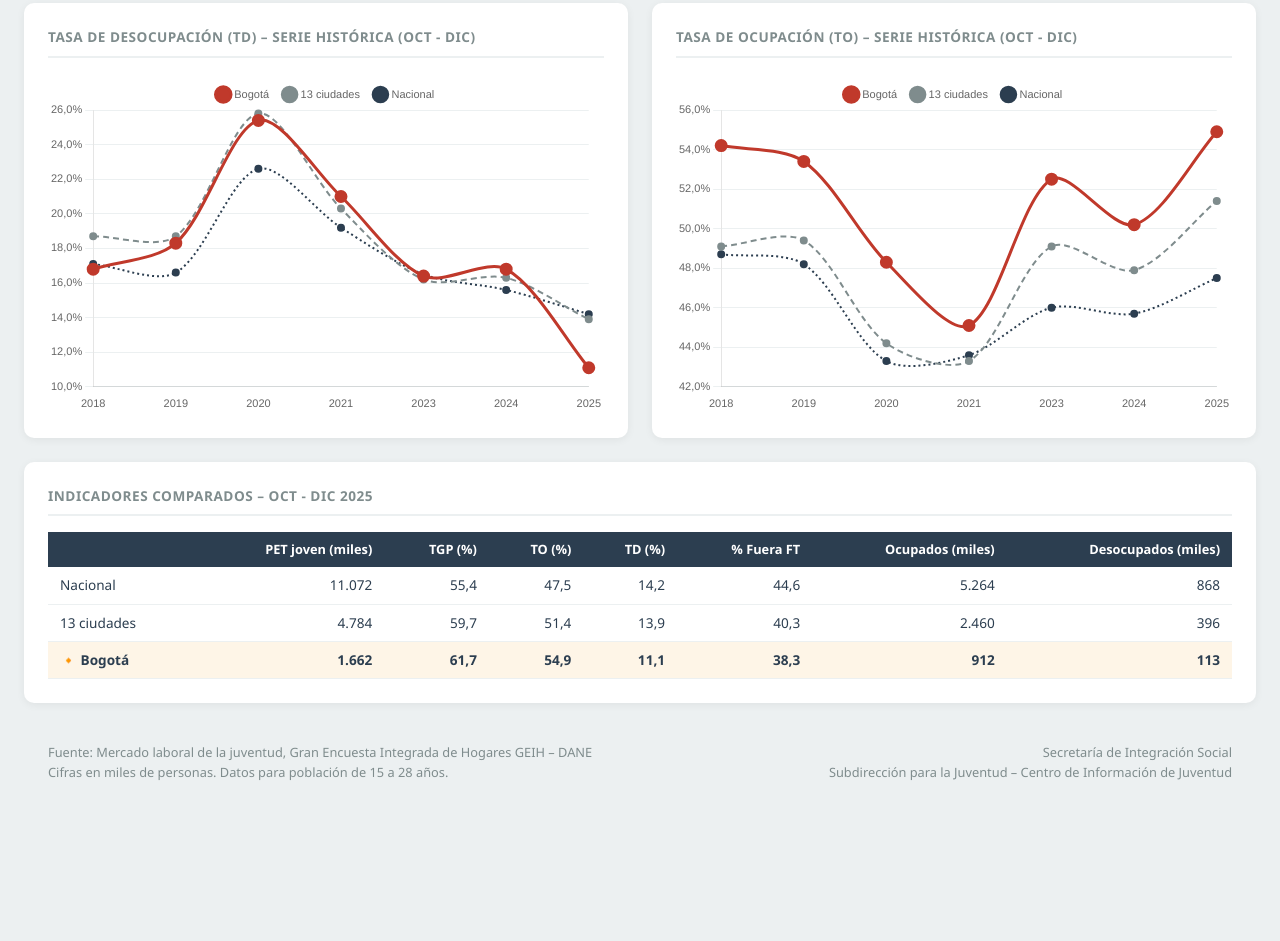
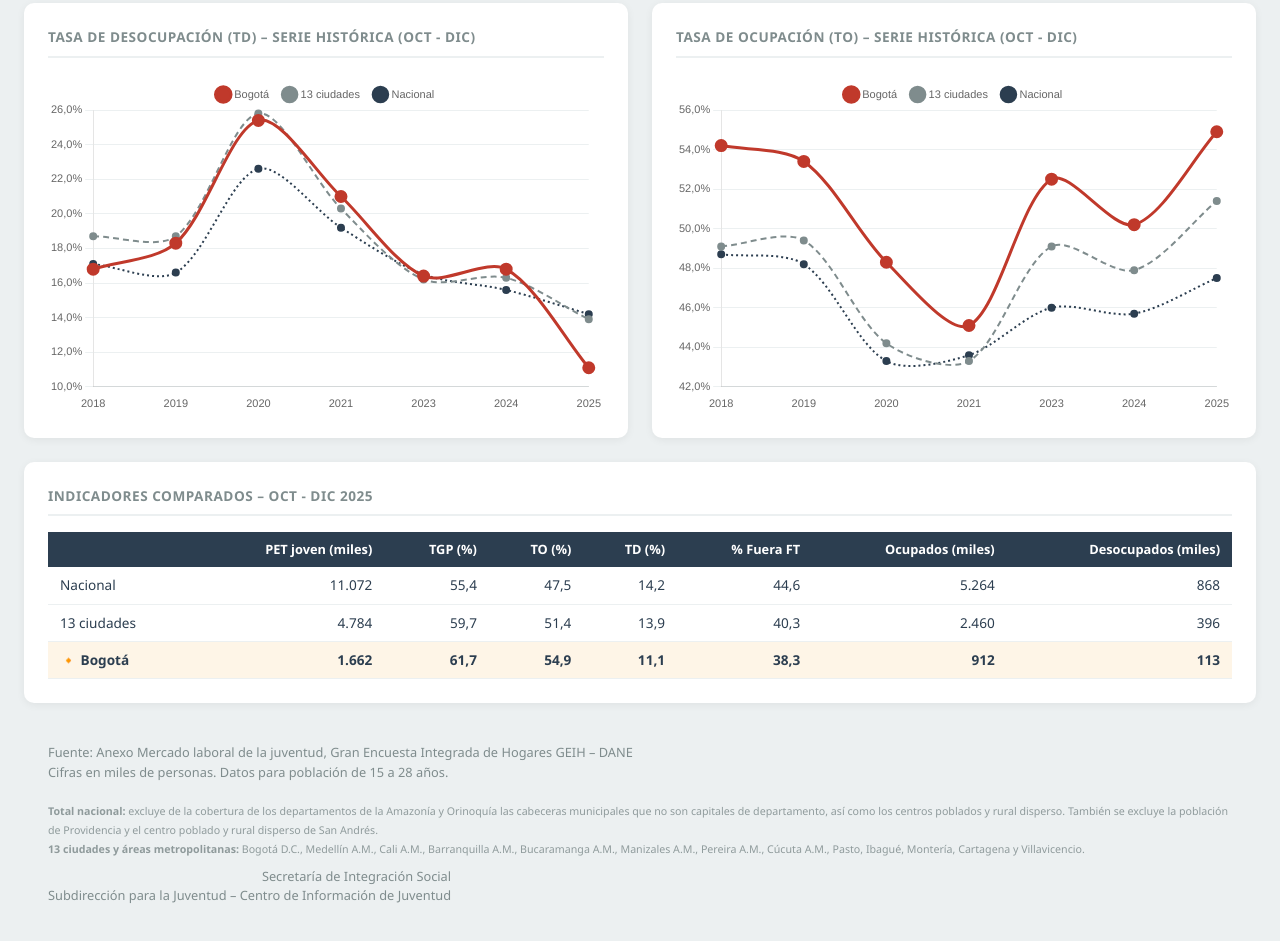
Before and after one commit to CarolinaHernandez2019/Visualizacion-Centro-de-Informacion-de-Juventud, a plain HTML site: page index.html in a window 1280 px wide. Shown: the part 927-1868 px from the top of the page. Before the commit the page ends 1749 px from the top, so only its background shows below. Drawn offline with nearby package versions, Linux system fonts and the light colour scheme.

Commit message:
Agregar notas metodológicas DANE en footer y README
Cobertura de total nacional y listado completo de las 13
ciudades y áreas metropolitanas, según el anexo GEIH.

```diff
--- a/index.html
+++ b/index.html
@@ -428,8 +428,12 @@
 
     <div class="footer">
       <div>
-        Fuente: Mercado laboral de la juventud, Gran Encuesta Integrada de Hogares GEIH – DANE<br>
-        Cifras en miles de personas. Datos para población de 15 a 28 años.
+        Fuente: Anexo Mercado laboral de la juventud, Gran Encuesta Integrada de Hogares GEIH – DANE<br>
+        Cifras en miles de personas. Datos para población de 15 a 28 años.<br><br>
+        <small style="opacity:0.85;">
+          <strong>Total nacional:</strong> excluye de la cobertura de los departamentos de la Amazonía y Orinoquía las cabeceras municipales que no son capitales de departamento, así como los centros poblados y rural disperso. También se excluye la población de Providencia y el centro poblado y rural disperso de San Andrés.<br>
+          <strong>13 ciudades y áreas metropolitanas:</strong> Bogotá D.C., Medellín A.M., Cali A.M., Barranquilla A.M., Bucaramanga A.M., Manizales A.M., Pereira A.M., Cúcuta A.M., Pasto, Ibagué, Montería, Cartagena y Villavicencio.
+        </small>
       </div>
       <div style="text-align:right;">
         Secretaría de Integración Social<br>
```
Also changed, not shown: 1 other file.
